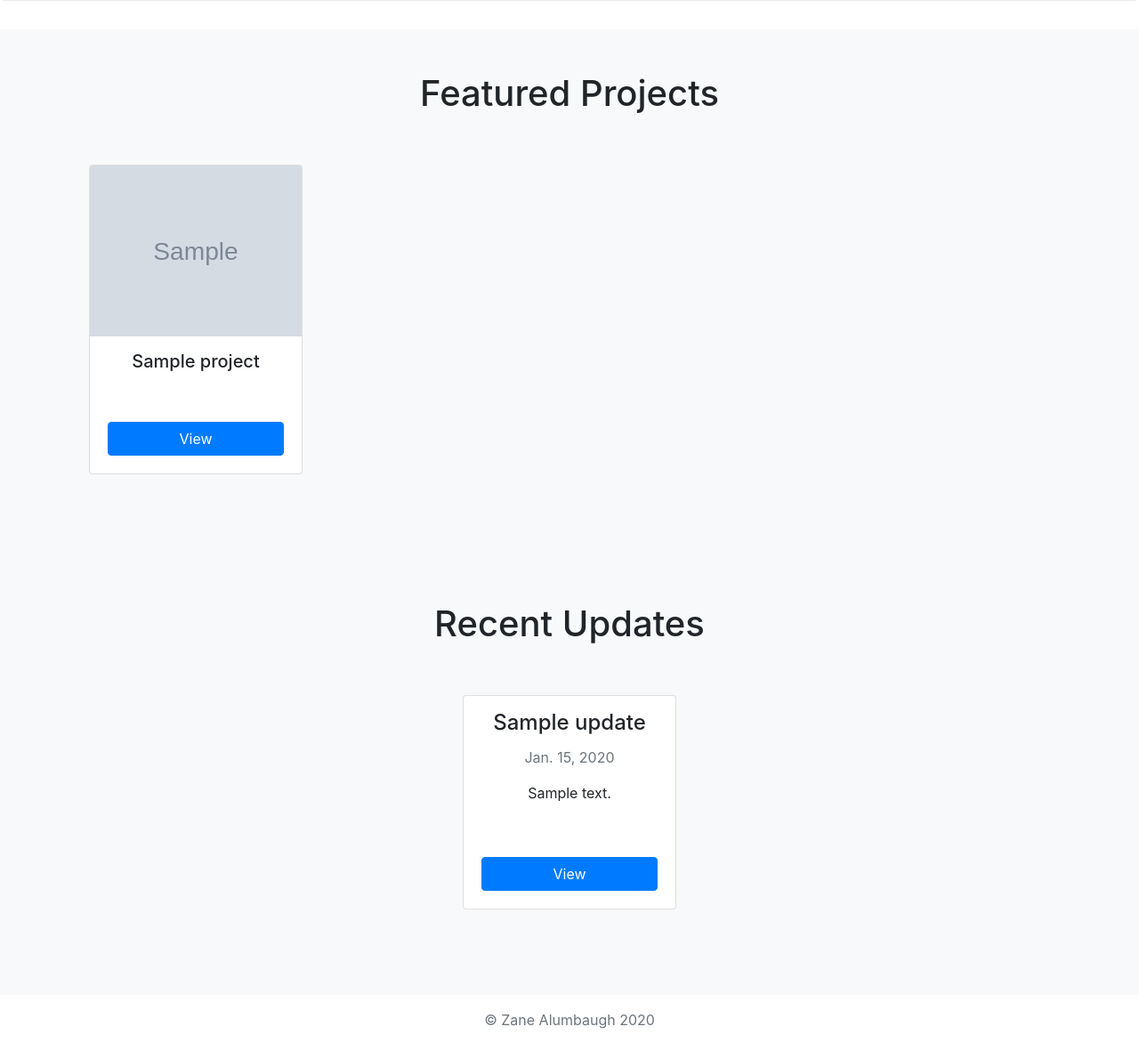
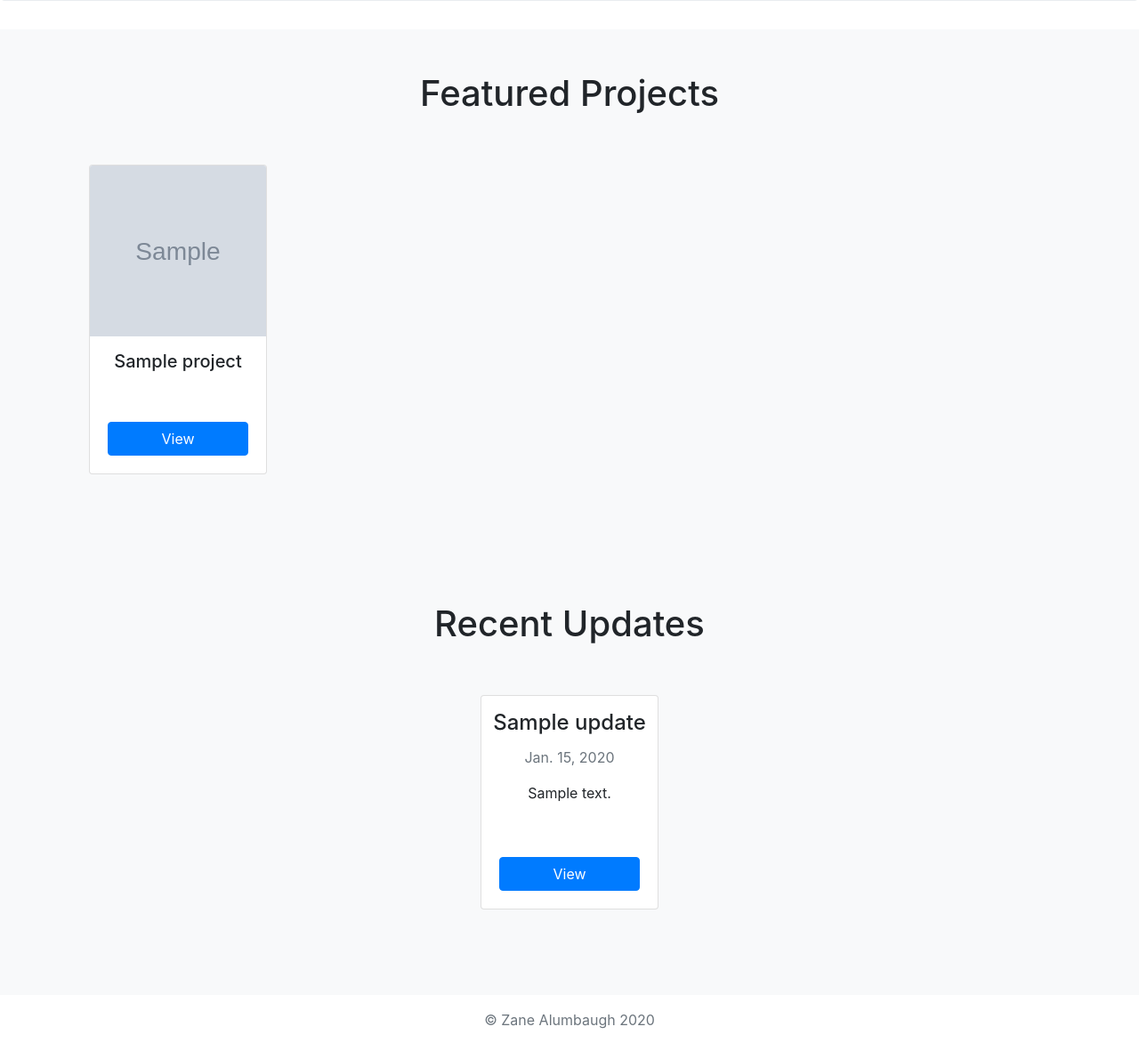
Before and after one commit to zanedma/portfolio-site, a Django app: page / in a window 1280 px wide. Shown: the part 505-1695 px from the top of the page at 89% size. Run offline with Django 3.2, Linux system fonts and the light colour scheme; tables that the repository leaves empty hold one stand-in row (values such as "Sample post"); grey boxes marked "Sample" are stand-in pictures; some libraries are stand-ins or nearby versions.

Commit message:
more alignment

```diff
--- a/templates/projectcards.html
+++ b/templates/projectcards.html
@@ -15,7 +15,7 @@
       {% for project in projects.all %}
         {% if project.featured %}
           <div class="col-auto">
-            <div class="card mb-4 h-100" style="width: 15rem;">
+            <div class="card mb-4 h-100" style="width: 200px;">
               {% if project.image.url != None %}
                 <img class="card-img-top" src="{{ project.image.url }}">
               {% endif %}
--- a/templates/recentupdates.html
+++ b/templates/recentupdates.html
@@ -7,7 +7,7 @@
     <div class="row justify-content-center">
       {% for update in updates.all %}
         <div class="col-auto">
-          <div class="card mb-4 h-100" style="width: 15rem;">
+          <div class="card mb-4 h-100" style="width: 200px;">
             <div class="text-center pt-3 pl-2 pr-2">
               <h4 class="card-title">{{ update.title }}</h4>
               <p class="text-muted">{{ update.pub_date }}</p>
```
